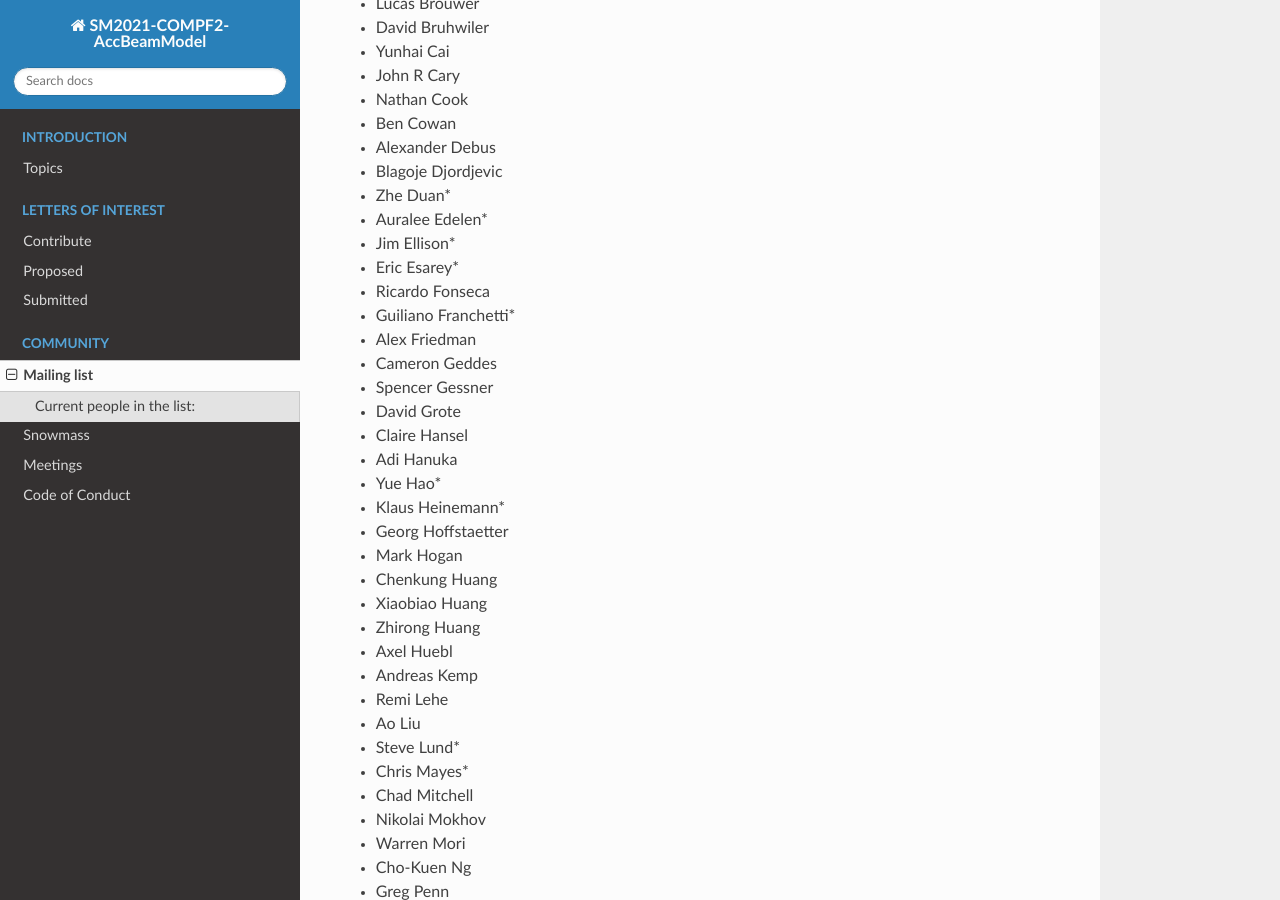
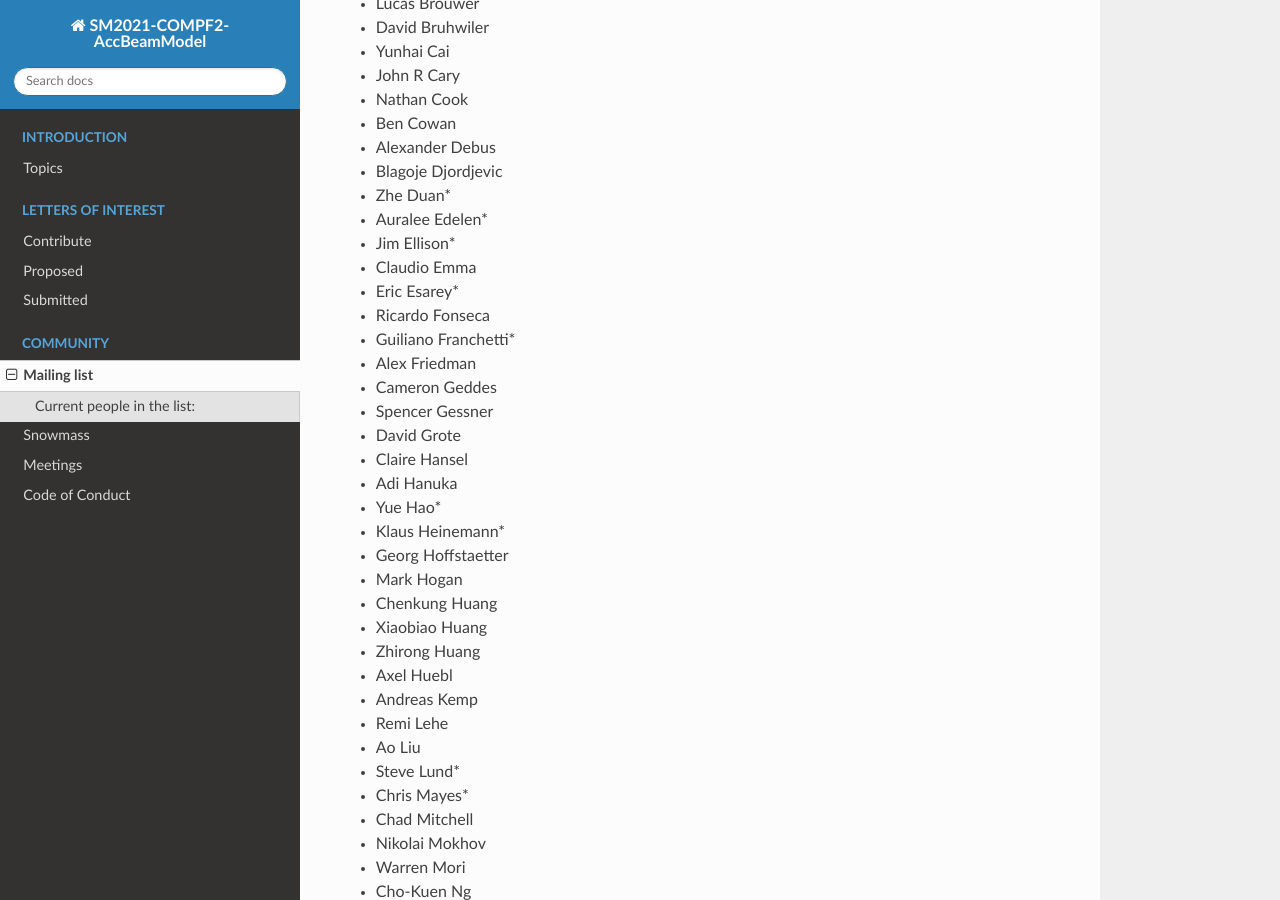
Before and after one commit to snowmass-compf2-accbeammodel/snowmass-compf2-accbeammodel.github.io, a Sphinx documentation site: the page built from docs/source/community/contact.rst, in a window 1280 px wide and 900 px high, scrolled down 608 px. Built offline with Sphinx 7.4.7 and the Read the Docs theme 2.0.0, drawn with Linux system fonts in a browser that asks for light colours.

Commit message:
Updated list.

```diff
--- a/docs/source/community/contact.rst
+++ b/docs/source/community/contact.rst
@@ -31,6 +31,7 @@ Current people in the list:
 * Zhe Duan*
 * Auralee Edelen*
 * Jim Ellison*
+* Claudio Emma
 * Eric Esarey*
 * Ricardo Fonseca
 * Guiliano Franchetti*
```
